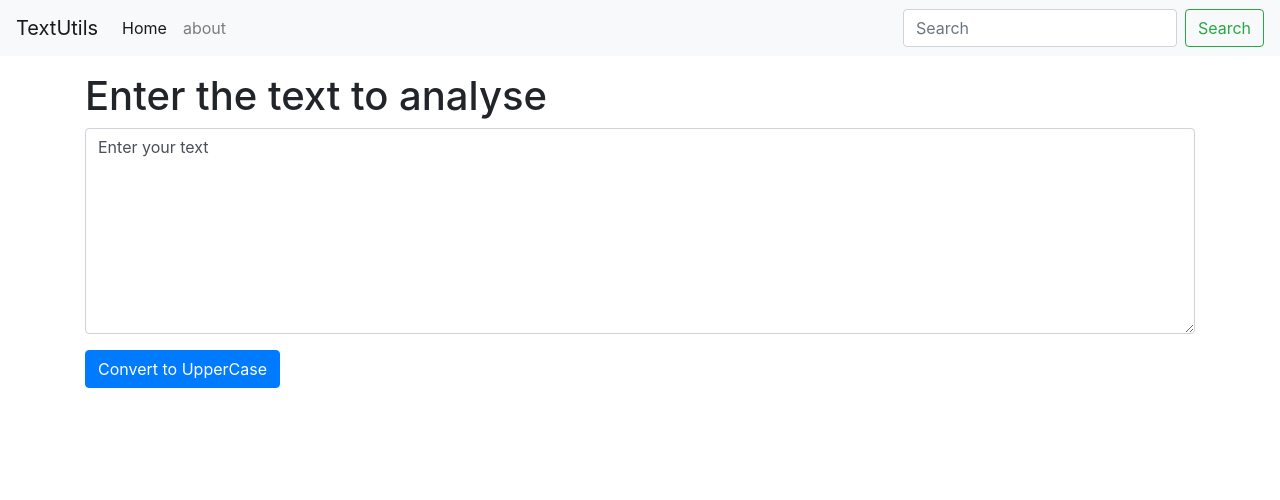
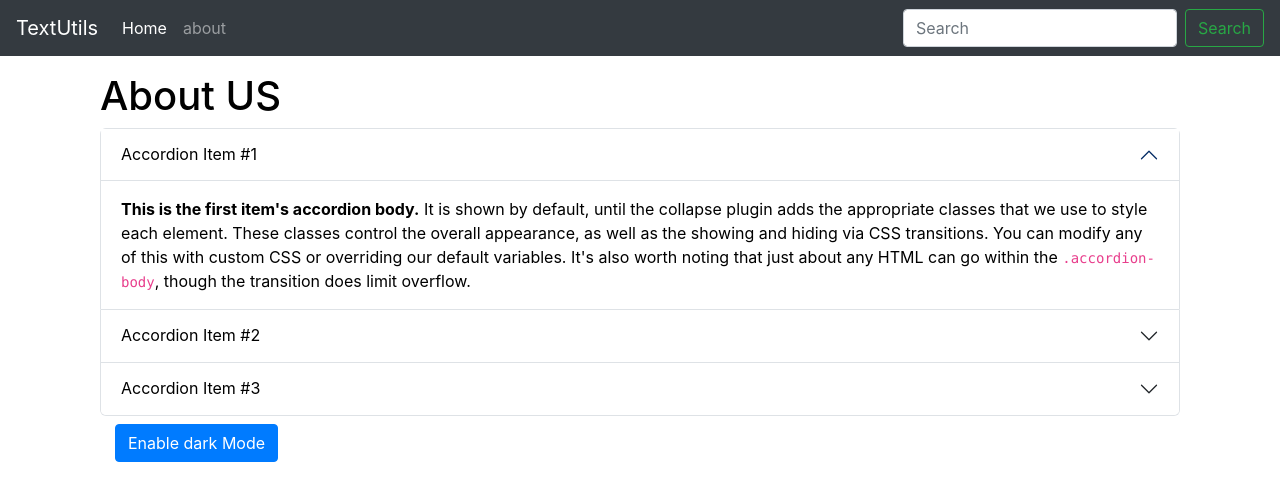
Before and after one commit to jaynishmehta/textUtils, a React (Create React App) app: page / in a window 1280 px wide. Shown: the top 500 px of the page. Built offline with nearby package versions, Linux system fonts and the light colour scheme.

Commit message:
enable dark mode button

```diff
--- a/public/index.html
+++ b/public/index.html
@@ -13,9 +13,12 @@
 
     <link rel="manifest" href="%PUBLIC_URL%/manifest.json" />
     <!-- css bootstrap -->
+    <link href="https://stackpath.bootstrapcdn.com/bootstrap/5.1.3/css/bootstrap.min.css" rel="stylesheet">
+    <link href="https://cdn.jsdelivr.net/npm/bootstrap@5.3.3/dist/css/bootstrap.min.css" rel="stylesheet" integrity="sha384-QWTKZyjpPEjISv5WaRU9OFeRpok6YctnYmDr5pNlyT2bRjXh0JMhjY6hW+ALEwIH" crossorigin="anonymous">
     <link rel="stylesheet" href="https://cdn.jsdelivr.net/npm/bootstrap@4.0.0/dist/css/bootstrap.min.css" integrity="sha384-Gn5384xqQ1aoWXA+058RXPxPg6fy4IWvTNh0E263XmFcJlSAwiGgFAW/dAiS6JXm" crossorigin="anonymous">
     <!-- <link rel="stylesheet" href="https://maxcdn.bootstrapcdn.com/bootstrap/4.3.1/css/bootstrap.min.css"> -->
-<script src="https://ajax.googleapis.com/ajax/libs/jquery/3.4.0/jquery.min.js"></script>
+  <script src="https://ajax.googleapis.com/ajax/libs/jquery/3.4.0/jquery.min.js"></script>
+  <script src="https://code.jquery.com/jquery-3.6.0.min.js"></script>
     <title>React App</title>
 
   </head>
@@ -23,6 +26,7 @@
     <noscript>You need to enable JavaScript to run this app.</noscript>
     <div id="root"></div>
     <!-- bootstrap js -->
+    <script src="https://cdn.jsdelivr.net/npm/bootstrap@5.3.3/dist/js/bootstrap.bundle.min.js" integrity="sha384-YvpcrYf0tY3lHB60NNkmXc5s9fDVZLESaAA55NDzOxhy9GkcIdslK1eN7N6jIeHz" crossorigin="anonymous"></script>
     <script src="https://cdn.jsdelivr.net/npm/bootstrap@4.0.0/dist/js/bootstrap.min.js" integrity="sha384-JZR6Spejh4U02d8jOt6vLEHfe/JQGiRRSQQxSfFWpi1MquVdAyjUar5+76PVCmYl" crossorigin="anonymous"></script>
   </body>
 </html>
--- a/src/App.js
+++ b/src/App.js
@@ -1,9 +1,8 @@
 // import logo from './logo.svg';
 import './App.css';
 import Navbar from './components/Navbar';
-import TextForms from './components/TextForms';
-
-
+// import TextForms from './components/TextForms';
+import About from './components/About';
 export default function App() {
   return (
     <>
@@ -13,7 +12,8 @@
     <Navbar title={"TextUtils"} />
     {/* using container divsion built in div in boots for styling */}
     <div className="container my-3">
-       <TextForms heading="Enter the text to analyse"/>
+       {/* <TextForms heading="Enter the text to analyse"/>  */}
+       <About/>
     </div>
 
   </>
--- /dev/null
+++ b/src/components/About.js
@@ -0,0 +1,76 @@
+import React , {useState}from 'react'
+
+export default function About() {
+
+    const[mystyle,setMyState]= useState({
+        color:'black',
+        backgroundColor:'WHITE'
+    })
+    const[btntext,setBtnText]=useState("Enable dark Mode")
+
+    const toggleStyle = ()=>{
+        if(mystyle.color==='black'){
+            setMyState({
+                color:'WHITE',
+                 backgroundColor:'black',
+                 border:'1.5px solid white'
+            })
+            setBtnText("Enable Light Mode")
+        }
+        else{
+            setMyState({
+                color:'black',
+                backgroundColor:'WHITE'
+            })
+            setBtnText("Enable dark Mode")
+        }
+    }
+
+  return (
+    <div className="container" style={mystyle}>
+        <h1 className="my-2">About US </h1>
+        <div className="accordion" id="accordionExample" >
+            <div className="accordion-item">
+                <h2 className="accordion-header" id="headingOne"style={mystyle}>
+                <button className="accordion-button"style={mystyle} type="button" data-bs-toggle="collapse" data-bs-target="#collapseOne" aria-expanded="true" aria-controls="collapseOne">
+                    Accordion Item #1
+                </button>
+                </h2>
+                <div id="collapseOne" className="accordion-collapse collapse show" aria-labelledby="headingOne" data-bs-parent="#accordionExample">
+                <div className="accordion-body" style={mystyle}>
+                    <strong>This is the first item's accordion body.</strong> It is shown by default, until the collapse plugin adds the appropriate classes that we use to style each element. These classes control the overall appearance, as well as the showing and hiding via CSS transitions. You can modify any of this with custom CSS or overriding our default variables. It's also worth noting that just about any HTML can go within the <code>.accordion-body</code>, though the transition does limit overflow.
+                </div>
+                </div>
+            </div>
+            <div className="accordion-item">
+                <h2 className="accordion-header" id="headingTwo">
+                <button className="accordion-button collapsed" style={mystyle} type="button" data-bs-toggle="collapse" data-bs-target="#collapseTwo" aria-expanded="false" aria-controls="collapseTwo">
+                    Accordion Item #2
+                </button>
+                </h2>
+                <div id="collapseTwo" className="accordion-collapse collapse" aria-labelledby="headingTwo" data-bs-parent="#accordionExample">
+                <div className="accordion-body" style={mystyle}>
+                    <strong>This is the second item's accordion body.</strong> It is hidden by default, until the collapse plugin adds the appropriate classes that we use to style each element. These classes control the overall appearance, as well as the showing and hiding via CSS transitions. You can modify any of this with custom CSS or overriding our default variables. It's also worth noting that just about any HTML can go within the <code>.accordion-body</code>, though the transition does limit overflow.
+                </div>
+                </div>
+            </div>
+            <div className="accordion-item">
+                <h2 className="accordion-header" id="headingThree">
+                <button className="accordion-button collapsed" style={mystyle} type="button" data-bs-toggle="collapse" data-bs-target="#collapseThree" aria-expanded="false" aria-controls="collapseThree">
+                    Accordion Item #3
+                </button>
+                </h2>
+                <div id="collapseThree" className="accordion-collapse collapse" aria-labelledby="headingThree" data-bs-parent="#accordionExample">
+                <div className="accordion-body" style={mystyle}>
+                    <strong>This is the third item's accordion body.</strong> It is hidden by default, until the collapse plugin adds the appropriate classes that we use to style each element. These classes control the overall appearance, as well as the showing and hiding via CSS transitions. You can modify any of this with custom CSS or overriding our default variables. It's also worth noting that just about any HTML can go within the <code>.accordion-body</code>, though the transition does limit overflow.
+                </div>
+                </div>
+            </div>
+        </div>
+        <div className="container my-2" >
+        <button  onClick={toggleStyle} type="button"className="btn btn-primary">{btntext}</button>
+        </div>
+
+    </div>
+  )
+}
--- a/src/components/Navbar.js
+++ b/src/components/Navbar.js
@@ -5,7 +5,7 @@
 // rfc for the below statement
 export default function Navbar(props) {
   return (
-    <nav className="navbar navbar-expand-lg navbar-light bg-light">
+    <nav className="navbar navbar-expand-lg navbar-dark bg-dark">
     <a className="navbar-brand" href="/">{props.title}</a>
     <button className="navbar-toggler" type="button" data-toggle="collapse" data-target="#navbarSupportedContent" aria-controls="navbarSupportedContent" aria-expanded="false" aria-label="Toggle navigation">
       <span className="navbar-toggler-icon"></span>
--- a/src/components/TextForms.js
+++ b/src/components/TextForms.js
@@ -1,7 +1,8 @@
 import React,{useState} from 'react'
 
 export default function TextForms(props) {
-    const handleUpClick= ()=>{
+    const handleUpClick= (event)=>{
+        event.preventDefault();
         console.log("Uppercase was clicked"+text);
         let newtext= text.toUpperCase();
         setText(newtext);
@@ -11,6 +12,17 @@
         setText(event.target.value);
     }
 
+    const handleReverse= (event)=>{
+        event.preventDefault(); //this helped the page to not to change to the default state
+        console.log("clicked on reverse");
+
+        function reverseString(newtext) {
+          newtext = newtext.split("").reverse().join("");
+          return newtext;
+        }
+        let newtext = text;
+        setText(reverseString(newtext))
+    }
     const[text,setText]= useState('Enter your text');
     // text="new-text";// wrong way to change the state
     // setText("new text"); // correct way to set the state
@@ -21,7 +33,8 @@
         <div className="form-group">
             <textarea className="form-control" value={text} onChange={handleOnChange} id="myBox" rows="8"></textarea>
         </div>
-        <button className="btn btn-primary" onClick={handleUpClick}>Convert to UpperCase</button>
+        <button className="btn btn-primary mx-2" onClick={handleUpClick}>Convert to UpperCase</button>
+        <button className="btn btn-primary mx-2" onClick={handleReverse}>Convert to Reverse</button>
     </form>
     </div>
   )
```
